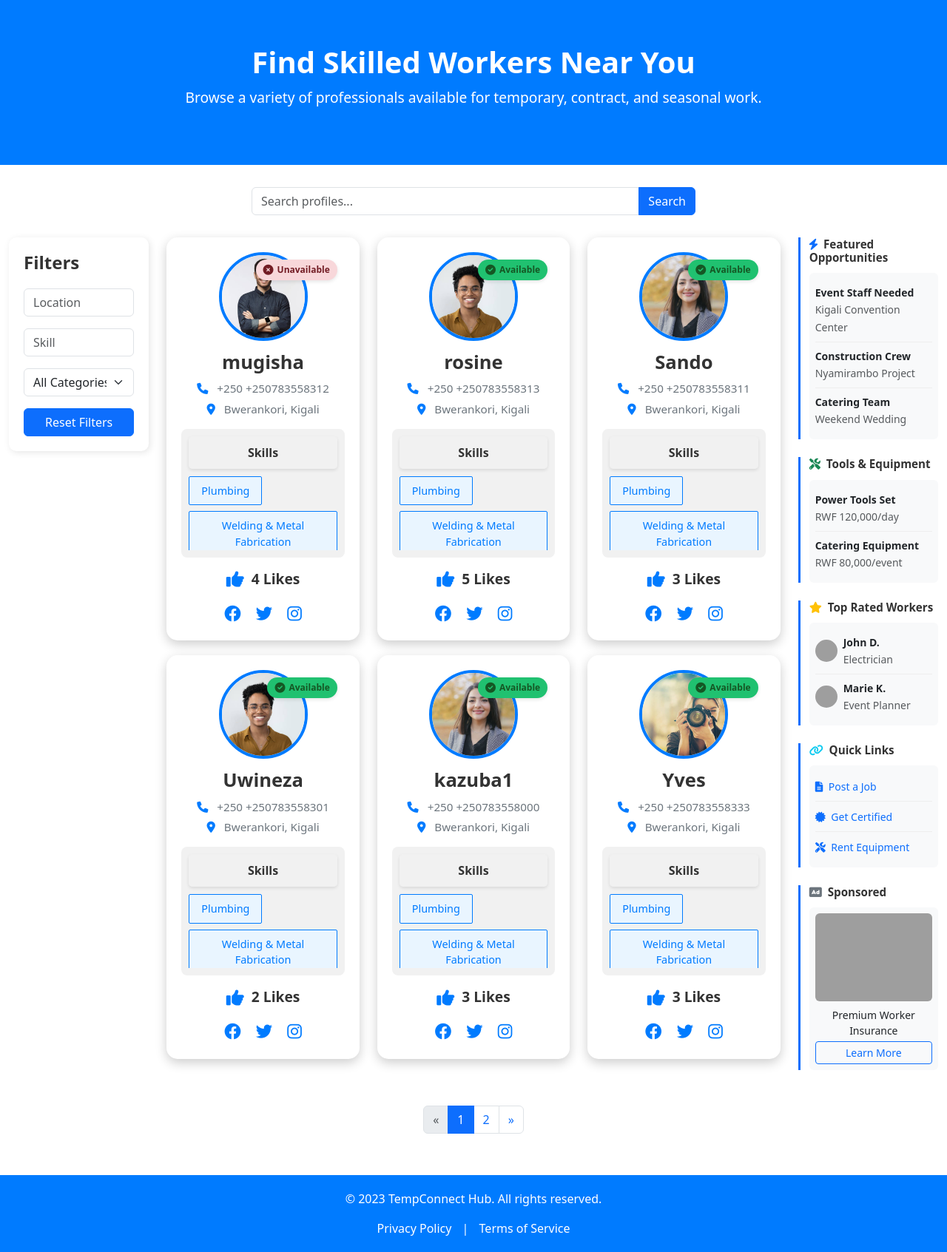
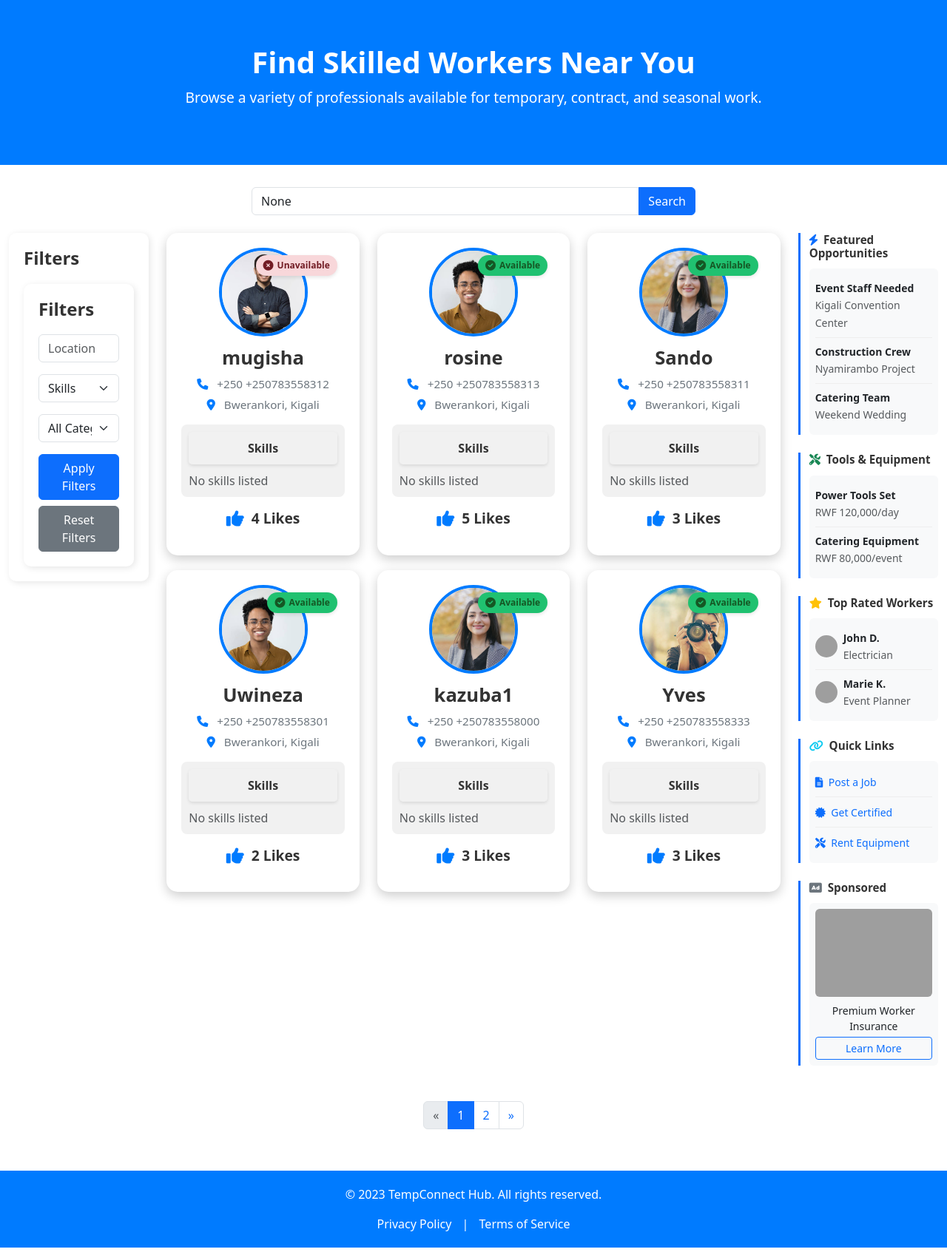
Before and after one commit to nishimwetito/RTH_Demo, a Django app: page /allprofile1/ in a window 1280 px wide. Shown: the part 56-1749 px from the top of the page at 74% size. Run offline with Django 5.2, Linux system fonts and the light colour scheme; data comes from the database, SQL or seed files in the repository; both versions use the stored data as it was after the commit; grey boxes are pictures that could not be loaded.

Commit message:
searching and filtering

```diff
--- a/templates/allprofile1.html
+++ b/templates/allprofile1.html
@@ -13,27 +13,45 @@
   <!-- Main Content -->
   <div class="container-fluid">
     <!-- Search Bar -->
-    <div class="search-bar">
-      <div class="input-group mb-4">
-        <input type="text" class="form-control" placeholder="Search profiles..." />
-        <button class="btn btn-primary">Search</button>
+    <form method="GET" class="search-bar mb-4">
+      <div class="input-group">
+        <input type="text" name="q" value="{{ query }}" class="form-control" placeholder="Search profiles (name, skill, location)..." />
+        <button class="btn btn-primary" type="submit">Search</button>
       </div>
-    </div>
+    </form>
 
     <div class="row">
       <!-- Sidebar Filters (Col 3) -->
       <div class="col-md-2">
         <div class="filters-section">
           <h4>Filters</h4>
-          <input type="text" class="form-control mb-3" placeholder="Location" />
-          <input type="text" class="form-control mb-3" placeholder="Skill" />
-          <select class="form-select mb-3">
-            <option value="">All Categories</option>
-            <option value="Home Services">Home Services</option>
-            <option value="Events">Events</option>
-            <option value="Food & Beverage">Food & Beverage</option>
-          </select>
-          <button class="btn btn-primary w-100">Reset Filters</button>
+         <form method="get" class="filters-section">
+  <h4>Filters</h4>
+
+  <!-- Location Filter -->
+  <input type="text" name="location" class="form-control mb-3" placeholder="Location" value="{{ request.GET.location }}"/>
+
+  <!-- Skill Filter -->
+  <select name="skill" class="form-select mb-3">
+    <option value="">Skills</option>
+    {% for skill in skills %}
+      <option value="{{ skill.name }}" {% if request.GET.skill == skill.name %}selected{% endif %}>{{ skill.name }}</option>
+    {% endfor %}
+  </select>
+
+  <!-- Category Filter -->
+  <select name="category" class="form-select mb-3">
+    <option value="">All Categories</option>
+    {% for category in categories %}
+      <option value="{{ category.name }}" {% if request.GET.category == category.name %}selected{% endif %}>{{ category.name }}</option>
+    {% endfor %}
+  </select>
+
+  <!-- Submit and Reset -->
+  <button type="submit" class="btn btn-primary w-100 mb-2">Apply Filters</button>
+  <a href="{% url 'allprofiles1' %}" class="btn btn-secondary w-100">Reset Filters</a>
+</form>
+
         </div>
       </div>
 
@@ -79,14 +97,11 @@
                 <div class="skills-container-1">
                   <div class="skills-label-1">Skills</div>
                   <div class="skills-list-1">
-                    <span class="skill-tag-1">Plumbing</span>
-                    <span class="skill-tag-1">Welding & Metal Fabrication</span>
-                    <span class="skill-tag-1">Roofing</span>
-                    <span class="skill-tag-1">Glass Installation</span>
-                    <span class="skill-tag-1">Interior Design</span>
-                    <span class="skill-tag-1">Electrical Wiring</span>
-                    <span class="skill-tag-1">Carpentry</span>
-                    <span class="skill-tag-1">Landscaping</span>
+                    {% for skill in profile.skills.all %}
+                      <span class="skill-tag-1">{{ skill.name }}</span>
+                    {% empty %}
+                      <span class="text-muted">No skills listed</span>
+                    {% endfor %}
                   </div>
                 </div>
 
@@ -98,9 +113,15 @@
 
                 <!-- Social Media Links -->
                 <div class="social-icons-1">
-                  <a href="#" aria-label="Facebook"><i class="fab fa-facebook"></i></a>
-                  <a href="#" aria-label="Twitter"><i class="fab fa-twitter"></i></a>
-                  <a href="#" aria-label="Instagram"><i class="fab fa-instagram"></i></a>
+                  {% if profile.facebook_link %}
+                    <a href="{{ profile.facebook_link }}" aria-label="Facebook" target="_blank"><i class="fab fa-facebook"></i></a>
+                  {% endif %}
+                  {% if profile.twitter_link %}
+                    <a href="{{ profile.twitter_link }}" aria-label="Twitter" target="_blank"><i class="fab fa-twitter"></i></a>
+                  {% endif %}
+                  {% if profile.instagram_link %}
+                    <a href="{{ profile.instagram_link }}" aria-label="Instagram" target="_blank"><i class="fab fa-instagram"></i></a>
+                  {% endif %}
                 </div>
               </div>
             </div>
--- a/users/views.py
+++ b/users/views.py
@@ -5,13 +5,14 @@
 from django.http import JsonResponse
 from .forms import CustomUserCreationForm
 from. forms import ProfileForm,Level1ProfileForm,Level2ProfileForm,Level3ProfileForm,CompanyProfileForm,MessageForm
-from . models import Level1Profile,Level2Profile,Level3Profile, CompanyProfile,Message,Profile,Address,Skill
+from . models import Level1Profile,Level2Profile,Level3Profile, CompanyProfile,Message,Profile,Address,Skill,Category
 from django.contrib.auth.forms import AuthenticationForm
 from django.contrib import messages
 #location fields
 import json
 from django.conf import settings
 from django.core.paginator import Paginator
+from django.db.models import Q
 
 def index_view(request):
     return render(request, 'index.html')
@@ -113,7 +114,7 @@
             level1_profile.save()
             form.save_m2m()  # for skills
 
-            return redirect('home')  # or wherever
+            return redirect('index')  # or wherever
     else:
         form = Level1ProfileForm()
 
@@ -235,21 +236,59 @@
 
 
 # Company
+def company_dashboard(request):
+    with open(settings.BASE_DIR / 'static' / 'rwandaState.json') as f:
+        address_data = json.load(f)
 
-def company_dashboard(request):
     if request.method == 'POST':
-        form = CompanyProfileForm(request.POST,request.FILES)
+        form = CompanyProfileForm(request.POST, request.FILES)
         if form.is_valid():
+            # Step 1: Extract address values
+            province = request.POST.get('province')
+            district = request.POST.get('district')
+            sector = request.POST.get('sector')
+            cell = request.POST.get('cell')
+            village = request.POST.get('village')
+
+            # Step 2: Get or create the address
+            address, created = Address.objects.get_or_create(
+                province=province,
+                district=district,
+                sector=sector,
+                cell=cell,
+                village=village
+            )
+
+            # Step 3: Save profile with address
             company_profile = form.save(commit=False)
             company_profile.user = request.user
+            company_profile.address = address
             company_profile.save()
-            return redirect('index')
+
+            return redirect('index')  # Or wherever you'd like
     else:
+        form = CompanyProfileForm()
 
-        form =  CompanyProfileForm()
+    return render(request, 'users/company.html', {
+        'form': form,
+        'address_json': json.dumps(address_data)
+    })
 
 
-    return render(request, 'users/company.html',{'form':form})
+# def company_dashboard(request):
+#     if request.method == 'POST':
+#         form = CompanyProfileForm(request.POST,request.FILES)
+#         if form.is_valid():
+#             company_profile = form.save(commit=False)
+#             company_profile.user = request.user
+#             company_profile.save()
+#             return redirect('index')
+#     else:
+
+#         form =  CompanyProfileForm()
+
+
+#     return render(request, 'users/company.html',{'form':form})
 
 
 def user_profile_view(request):
@@ -331,15 +370,71 @@
     return render(request,'allprofile3.html',context)
 
 def allprofiles1_view(request):
+    query = request.GET.get('q')  # global search
+    location = request.GET.get('location')
+    skill = request.GET.get('skill')
+    category = request.GET.get('category')
+
     profiles1_list = Level1Profile.objects.all()
-    paginator = Paginator(profiles1_list, 6)  # 6 profiles per page
+
+    if query:
+        profiles1_list = profiles1_list.filter(
+            Q(user__username__icontains=query) |
+            Q(phone__icontains=query) |
+            Q(skills__name__icontains=query) |
+            Q(address__province__icontains=query) |
+            Q(address__district__icontains=query) |
+            Q(address__cell__icontains=query) |
+            Q(address__village__icontains=query)
+        ).distinct()
+
+    if location:
+        profiles1_list = profiles1_list.filter(
+            Q(address__province__icontains=location) |
+            Q(address__district__icontains=location) |
+            Q(address__cell__icontains=location) |
+            Q(address__village__icontains=location)
+        ).distinct()
+
+    if skill:
+        profiles1_list = profiles1_list.filter(skills__name__icontains=skill).distinct()
+
+    if category:
+        profiles1_list = profiles1_list.filter(skills__category__name__icontains=category).distinct()
+
+    # Pagination
+    paginator = Paginator(profiles1_list, 6)
     page_number = request.GET.get('page')
     profiles1 = paginator.get_page(page_number)
 
+    # Pass filter options to the template
+    categories = Category.objects.all()
+    skills = Skill.objects.all()
+
     context = {
-        'profiles1': profiles1
+        'profiles1': profiles1,
+        'query': query,
+        'categories': categories,
+        'skills': skills,
     }
+
     return render(request, 'allprofile1.html', context)
+
+#______________________Updating Level1 profile_________________________
+@login_required
+def update_profile1(request):
+    profile = get_object_or_404(Level1Profile, user=request.user)
+
+    if request.method == 'POST':
+        form = Level1ProfileForm(request.POST, request.FILES, instance=profile)
+        if form.is_valid():
+            form.save()
+            return redirect('allprofiles1')  # or any page you want
+    else:
+        form = Level1ProfileForm(instance=profile)
+
+    return render(request, 'update_profile1_modal.html', {'form': form})
+
 
 
     #_____________________Liking profile________________________________
```
Also changed, not shown: users/templates/users/company.html (+57 -0 lines), users/templates/users/register.html (+37 -32 lines), db.sqlite3, 10 other files.
